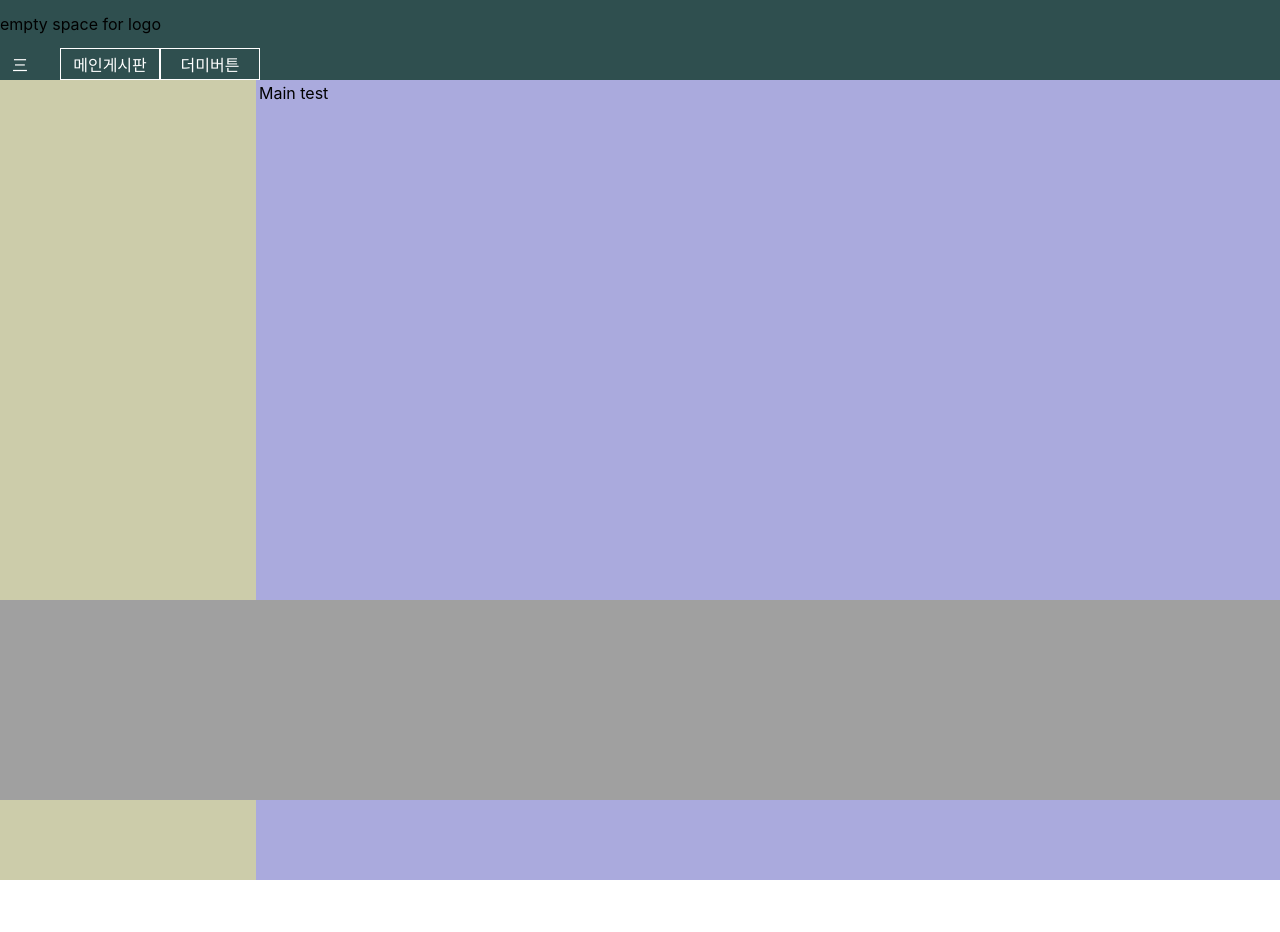
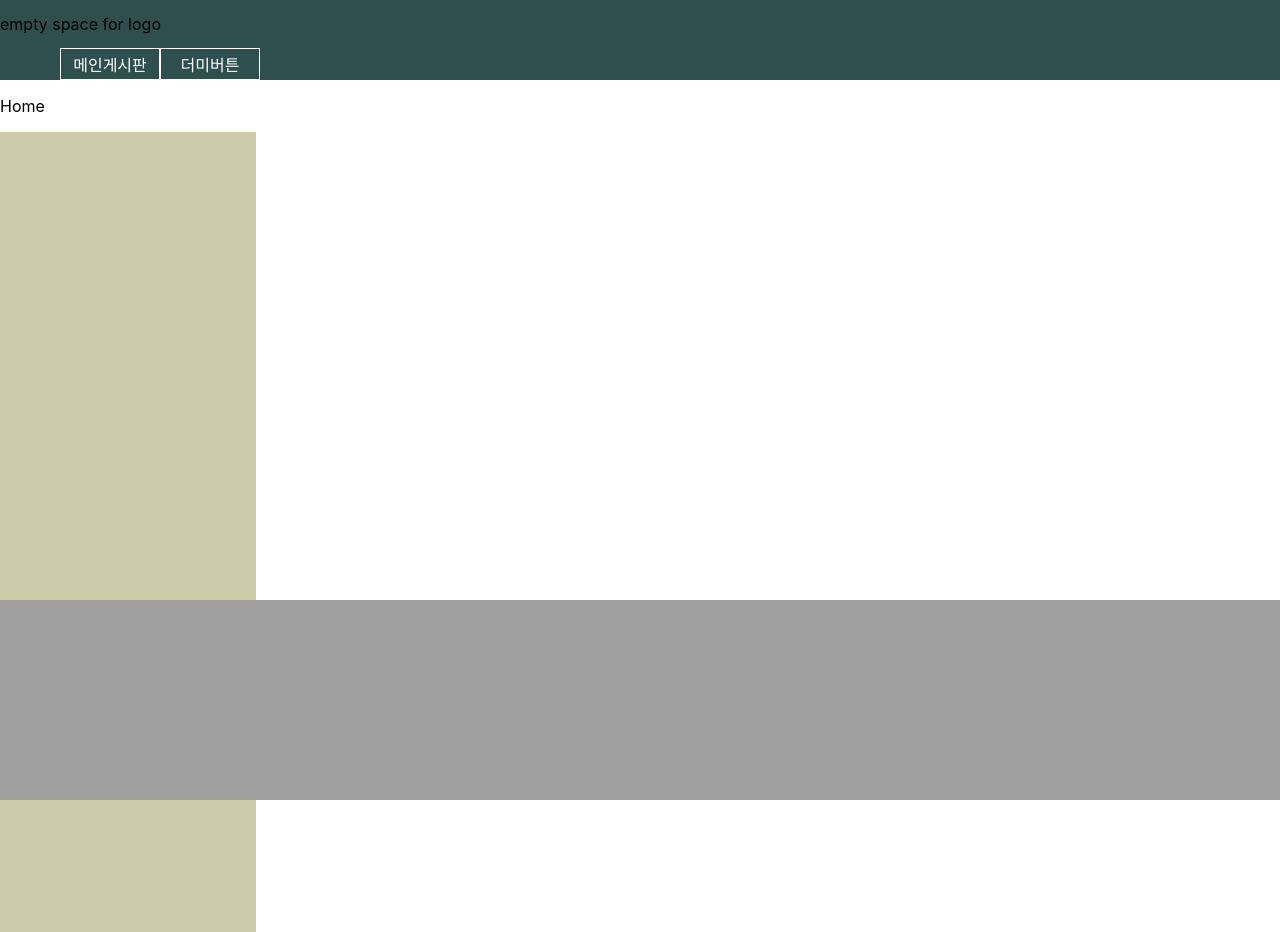
Before and after one commit to SI-Kim/nextjs-easy-blog-app, a Next.js app: page / in a window 1280 px wide. Before the commit the page ends 880 px from the top, so only its background shows below. Built offline with nearby package versions, Linux system fonts and the light colour scheme.

Commit message:
hambergermenu

```diff
--- a/layouts/Header.js
+++ b/layouts/Header.js
@@ -27,7 +27,7 @@ export default function Header() {
       <div className={styles.logoZone}>empty space for logo</div>
       <nav className={styles.navigation}>
         <div className={styles.hamberger} onClick={handlehambergerMenu}>
-          三
+          <img href="../resource/image/hamberger_menu.png" alt="" />
         </div>
         {headerNav.map((data) => (
           <div key={data.id} className={styles.item}>
--- a/pages/_app.js
+++ b/pages/_app.js
@@ -1,7 +1,19 @@
+import Header from "../layouts/Header";
+import Footer from "../layouts/Footer";
+import Sidebar from "../layouts/Sidebar";
+import Main from "../layouts/Main";
 import '../styles/globals.css'
 
 function MyApp({ Component, pageProps }) {
-  return <Component {...pageProps} />
+  return (
+    <>
+      <Header />
+      <Component {...pageProps} />
+      <Sidebar />
+      <Footer />
+    </>
+  );
+
 }
 
 export default MyApp
--- a/pages/board1/MainBoard.js
+++ b/pages/board1/MainBoard.js
@@ -1,7 +1,7 @@
 export default function MainBoard() {
     return (
-        <>
-
-        </>
+        <p>
+            MainBoard
+        </p>
     );
 }
--- a/pages/index.js
+++ b/pages/index.js
@@ -1,17 +1,7 @@
-import Link from "next/link";
-import Header from "../layouts/Header";
-import Footer from "../layouts/Footer";
-import Sidebar from "../layouts/Sidebar";
-import Main from "../layouts/Main";
-import styles from "../styles/layouts.module.css";
-
 export default function Home() {
   return (
-    <>
-      <Header />
-      <Main />
-      <Sidebar />
-      <Footer />
-    </>
+    <p>
+      Home
+    </p>
   );
 }
```
Also changed, not shown: resource/image/hamberger_menu.png (added).
